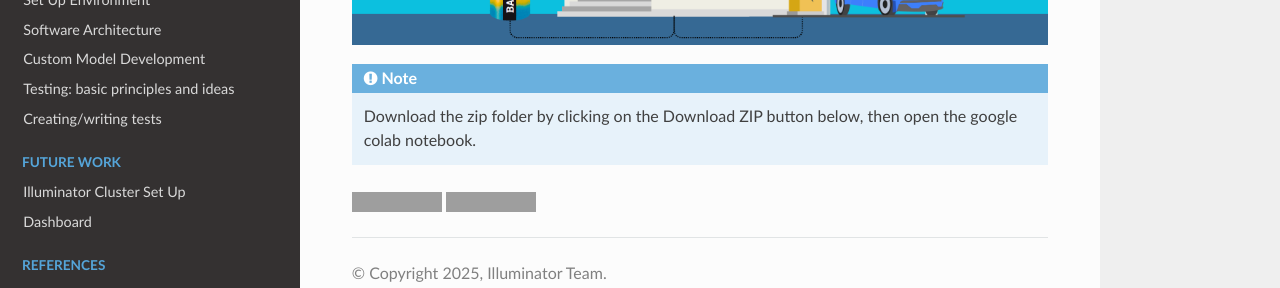
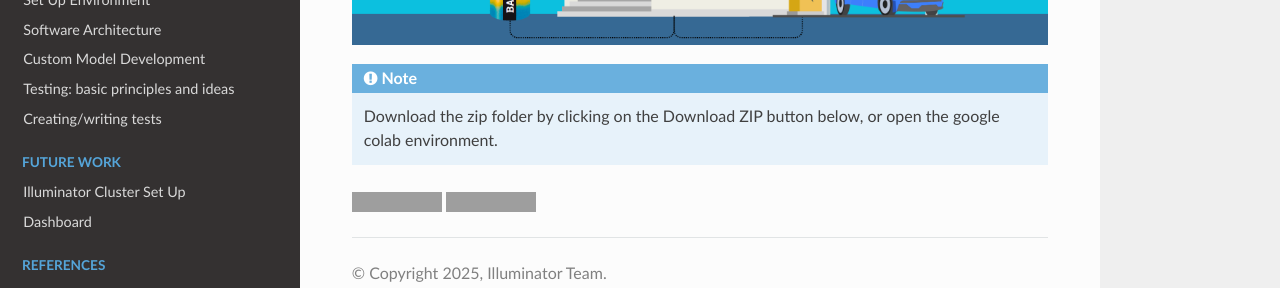
Before and after one commit to Illuminator-team/website, a Sphinx documentation site: the page built from source/tutorials/tutorial4.md, in a window 1280 px wide. Shown: the part 538-826 px from the top of the page. Built offline with Sphinx 7.4.7 and the Read the Docs theme 3.1.0, drawn with Linux system fonts in a browser that asks for light colours; grey boxes are pictures that could not be loaded.

Commit message:
update tutorial note

```diff
--- a/source/tutorials/tutorial4.md
+++ b/source/tutorials/tutorial4.md
@@ -9,7 +9,7 @@ This is a residential case tutorial for the BSc course of 2025.
 <br>
 
 :::{note}
-Download the zip folder by clicking on the Download ZIP button below, then open the google colab notebook.
+Download the zip folder by clicking on the Download ZIP button below, or open the google colab environment.
 :::
 
 <p>
```
